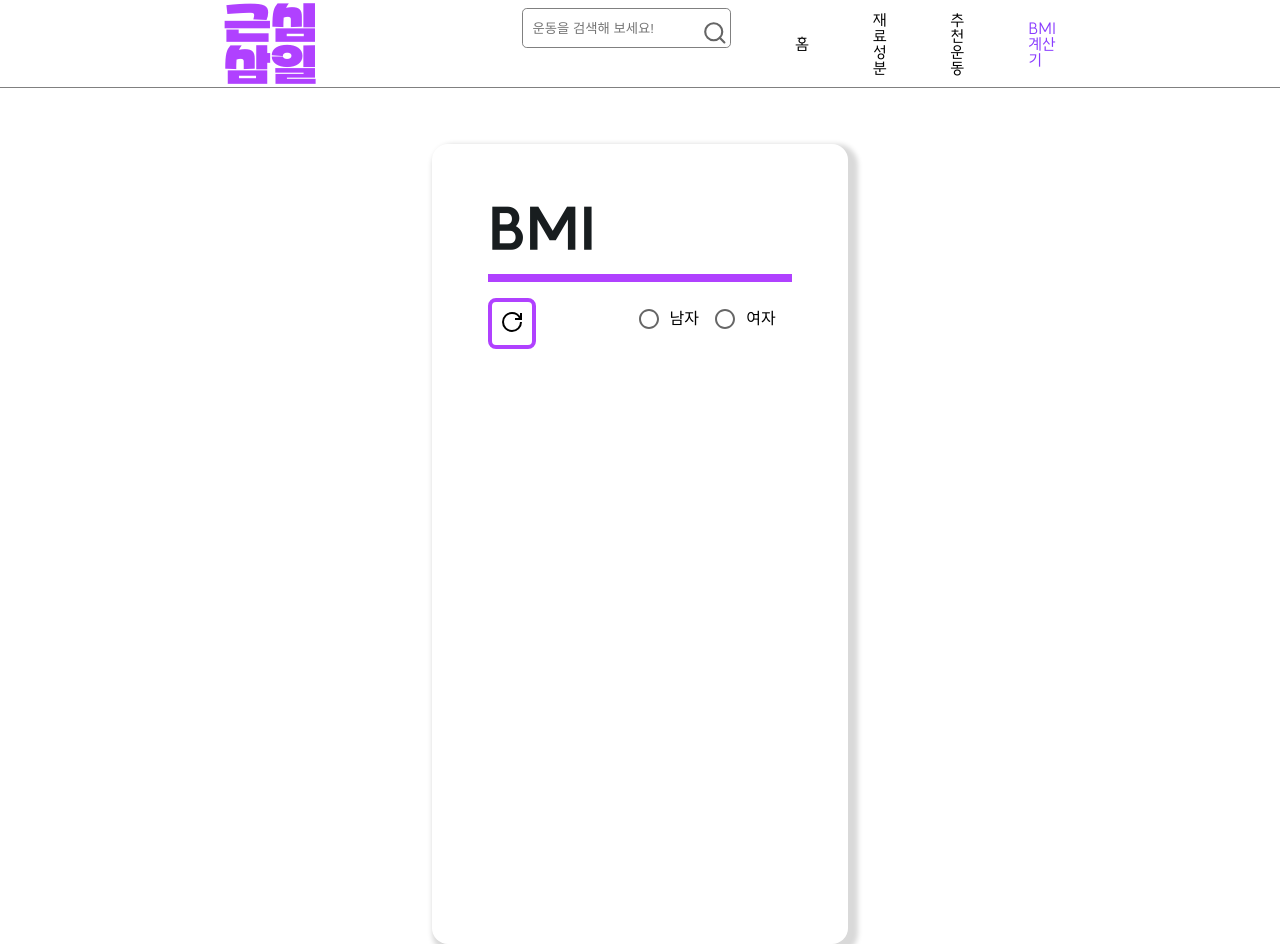
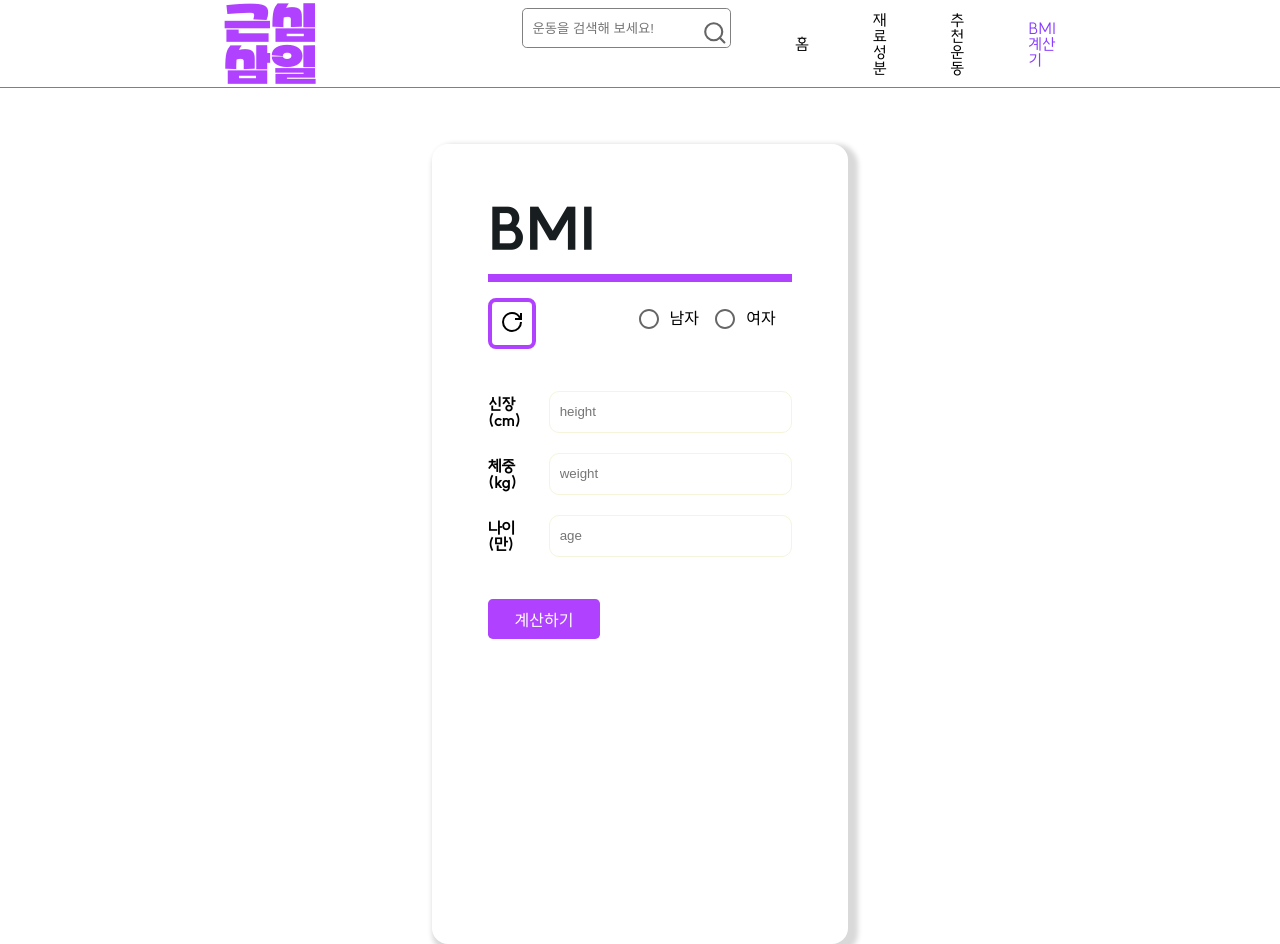
Before and after one commit to seonyeong719/GeunSim-Sam-il, a React (Vite) app: page /bmi in a window 1280 px wide. Built offline with nearby package versions, Linux system fonts and the light colour scheme; no server answers.

Commit message:
:sparkles: Feat: bmi 훅폼 + 타입 적용 완료

```diff
--- a/package.json
+++ b/package.json
@@ -12,6 +12,7 @@
   "dependencies": {
     "@emotion/react": "^11.11.1",
     "@emotion/styled": "^11.11.0",
+    "@hookform/error-message": "^2.0.1",
     "@hookform/resolvers": "^3.3.0",
     "@mui/material": "^5.14.5",
     "@tanstack/react-query": "^4.33.0",
--- a/src/pages/BmiPage/Components/bmiInput.tsx
+++ b/src/pages/BmiPage/Components/bmiInput.tsx
@@ -0,0 +1,79 @@
+import { ErrorMessage } from "@hookform/error-message";
+import { FormValue } from "@type/formType";
+import { ReactNode } from "react";
+import { Control, Controller, FieldErrors } from "react-hook-form";
+import styled from "styled-components";
+
+interface BmiInputProps {
+  label: string;
+  name: keyof FormValue;
+  control: Control<FormValue>;
+  errors: FieldErrors<FormValue>;
+  placeholder: string;
+  children?: ReactNode;
+}
+
+const BmiInput: React.FC<BmiInputProps> = ({ label, name, control, errors, ...children }) => {
+  return (
+    <InputWrap>
+      <InputWrapper>
+        <ItemWrap>
+          <span>{label}</span>
+        </ItemWrap>
+        <InputBoxWrap>
+          <Controller
+            name={name}
+            control={control}
+            render={({ field }) => <input {...field} {...children} />}
+          />
+        </InputBoxWrap>
+      </InputWrapper>
+      {errors && (
+        <div style={{ color: "red" }}>
+          <ErrorMessage name={name} errors={errors} />
+        </div>
+      )}
+    </InputWrap>
+  );
+};
+export default BmiInput;
+
+const InputWrap = styled.div`
+  display: flex;
+  width: 100%;
+  flex-direction: column;
+  align-items: center;
+`;
+
+const InputWrapper = styled.div`
+  width: 100%;
+  display: flex;
+  justify-content: end;
+  align-items: center;
+`;
+
+const ItemWrap = styled.div`
+  display: flex;
+  width: 20%;
+  & > span {
+    font-size: 16px;
+    font-weight: 700;
+  }
+`;
+
+const InputBoxWrap = styled.div`
+  display: flex;
+  align-items: center;
+  width: 100%;
+  & > input {
+    width: 100%;
+    height: 10px;
+    border: 1px solid beige;
+    border-radius: 10px;
+    margin: 10px 0px;
+    display: flex;
+    padding: 20px;
+    margin-left: 10px;
+    padding-left: 10px;
+  }
+`;
--- a/src/pages/BmiPage/bmiPage.tsx
+++ b/src/pages/BmiPage/bmiPage.tsx
@@ -6,8 +6,9 @@ import { SubmitHandler, useForm } from "react-hook-form";
 import { FormValue } from "@type/formType";
 import { BmiSchema } from "consts/bmiYup";
 import { yupResolver } from "@hookform/resolvers/yup";
+import BmiInput from "./Components/bmiInput";
 
-function BmiPage() {
+const BmiPage: React.FC = () => {
   const {
     handleSubmit,
     control,
@@ -31,10 +32,34 @@ function BmiPage() {
             <RadioBtn />
           </S.Gender>
         </S.SelectBox>
+        <S.InputBoxWrap>
+          <BmiInput
+            label="신장(cm)"
+            name="height"
+            control={control}
+            errors={errors}
+            placeholder="height"
+          />
+          <BmiInput
+            label="체중(kg)"
+            name="weight"
+            control={control}
+            errors={errors}
+            placeholder="weight"
+          />
+          <BmiInput
+            label="나이(만)"
+            name="age"
+            control={control}
+            errors={errors}
+            placeholder="age"
+          />
+        </S.InputBoxWrap>
+        <S.Button>계산하기</S.Button>
       </S.Wrap>
     </S.Wrapper>
   );
-}
+};
 export default BmiPage;
 
 const Wrapper = styled.div`
@@ -63,7 +88,6 @@ const SelectBox = styled.div`
   display: flex;
   justify-content: space-between;
   margin-top: 1rem;
-  /* padding: 0 1rem; */
 `;
 
 const RefreshBtn = styled.div`
@@ -76,6 +100,24 @@ const RefreshBtn = styled.div`
 
 const Gender = styled.div``;
 
+const InputBoxWrap = styled.div`
+  padding: 2rem 0;
+`;
+
+const Button = styled.button`
+  background-color: ${({ theme }) => theme.PALETTE.primary[100]};
+  width: 7rem;
+  height: 2.5rem;
+  font-size: ${({ theme }) => theme.FONT_SIZE.xxs};
+  border: none;
+  border-radius: 0.3rem;
+  color: white;
+  cursor: pointer;
+  &:hover {
+    background-color: ${({ theme }) => theme.PALETTE.hover};
+  }
+`;
+
 const S = {
   Wrapper,
   Wrap,
@@ -83,4 +125,6 @@ const S = {
   SelectBox,
   RefreshBtn,
   Gender,
+  InputBoxWrap,
+  Button,
 };
```
Also changed, not shown: 1 other file (tests, documents, lock files or other folders).
